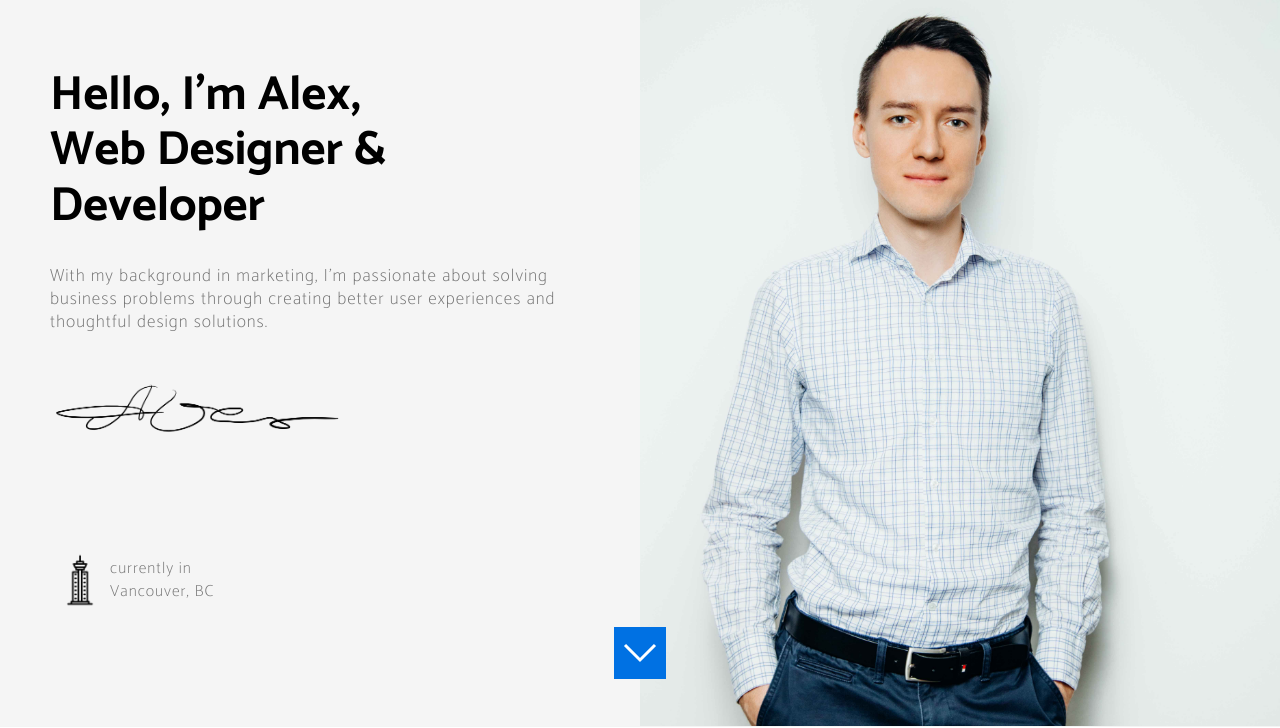
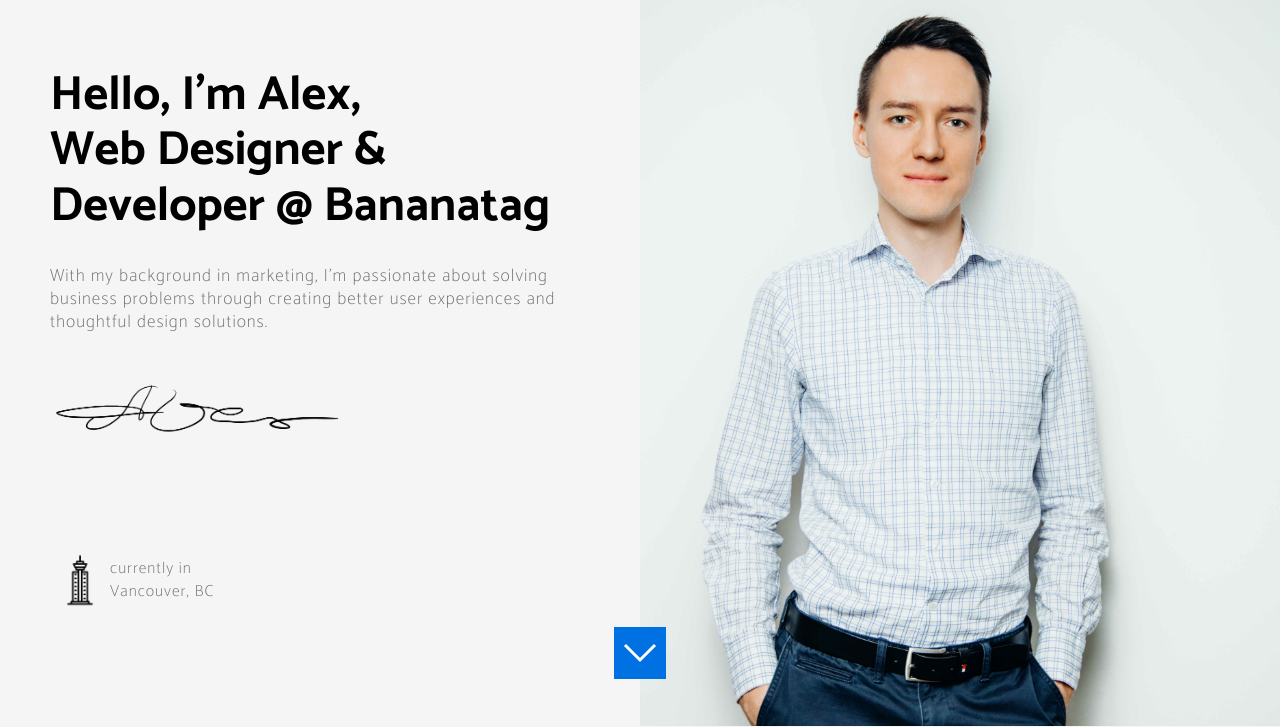
Before and after one commit to oh-my-code/alexvasilyev, a plain HTML site: page index.html in a window 1280 px wide. Shown: the part 74-802 px from the top of the page. Drawn offline with nearby package versions, Linux system fonts and the light colour scheme.

Commit message:
Add files via upload

```diff
--- a/index.html
+++ b/index.html
@@ -71,7 +71,7 @@
 
 <div class="hero-parent border">
     <div class="hero-text">
-        <div><h1>Hello, I'm Alex,<br>Web Designer & Developer</h1>
+        <div><h1>Hello, I'm Alex,<br>Web Designer & Developer @ Bananatag</h1>
         <p>With my background in marketing, I’m passionate about solving business problems through creating better user experiences and thoughtful design solutions.</p>
         <span class="signature"><img src="img/alex_signature.png" alt="Alex Vasilyev signature"></span>
         </div>
```
